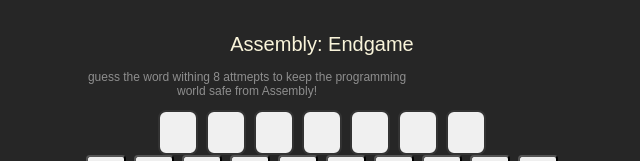
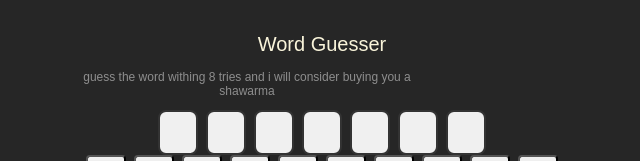
Before and after one commit to kr0n0sa/react-project-1, a React (Vite) app: page / in a window 1280 px wide. Shown: the top 161 px of the page, without its empty margins (318-958 px from the left). Built offline with nearby package versions, Linux system fonts and the light colour scheme.

Commit message:
uploading project files

```diff
--- a/src/Header.jsx
+++ b/src/Header.jsx
@@ -1,10 +1,9 @@
 export default function Header() {
   return (
     <header>
-      <h1>Assembly: Endgame</h1>
+      <h1>Word Guesser</h1>
       <p>
-        guess the word withing 8 attmepts to keep the programming world safe
-        from Assembly!
+        guess the word withing 8 tries and i will consider buying you a shawarma
       </p>
     </header>
   );
```
